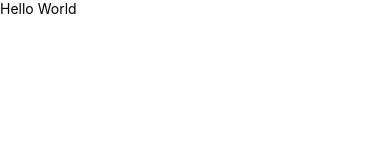
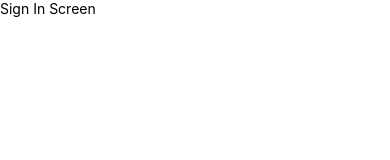
Before and after one commit to awadom/ProjectX2, a React Native app: screen / in a window 390 px wide. Shown: the top 160 px of the page. Built offline with nearby package versions, Linux system fonts and the light colour scheme.

Commit message:
added sign in screen component and index and then displayed it on App.js

```diff
--- a/App.js
+++ b/App.js
@@ -1,10 +1,11 @@
 import React from 'react';
 import {SafeAreaView, StyleSheet, Text} from 'react-native';
+import SignInScreen from './src/screens/SignInScreen/SignInScreen';
 
 const App = () => {
   return (
     <SafeAreaView style={styles.root}>
-      <Text>Hello World</Text>
+      <SignInScreen />
     </SafeAreaView>
   );
 };
--- /dev/null
+++ b/src/screens/SignInScreen/SignInScreen.js
@@ -0,0 +1,12 @@
+import { View, Text } from 'react-native'
+import React from 'react'
+
+const SignInScreen = () => {
+  return (
+    <View>
+      <Text>Sign In Screen</Text>
+    </View>
+  )
+}
+
+export default SignInScreen
--- /dev/null
+++ b/src/screens/SignInScreen/index.js
@@ -0,0 +1 @@
+export { default } from '.'
```
